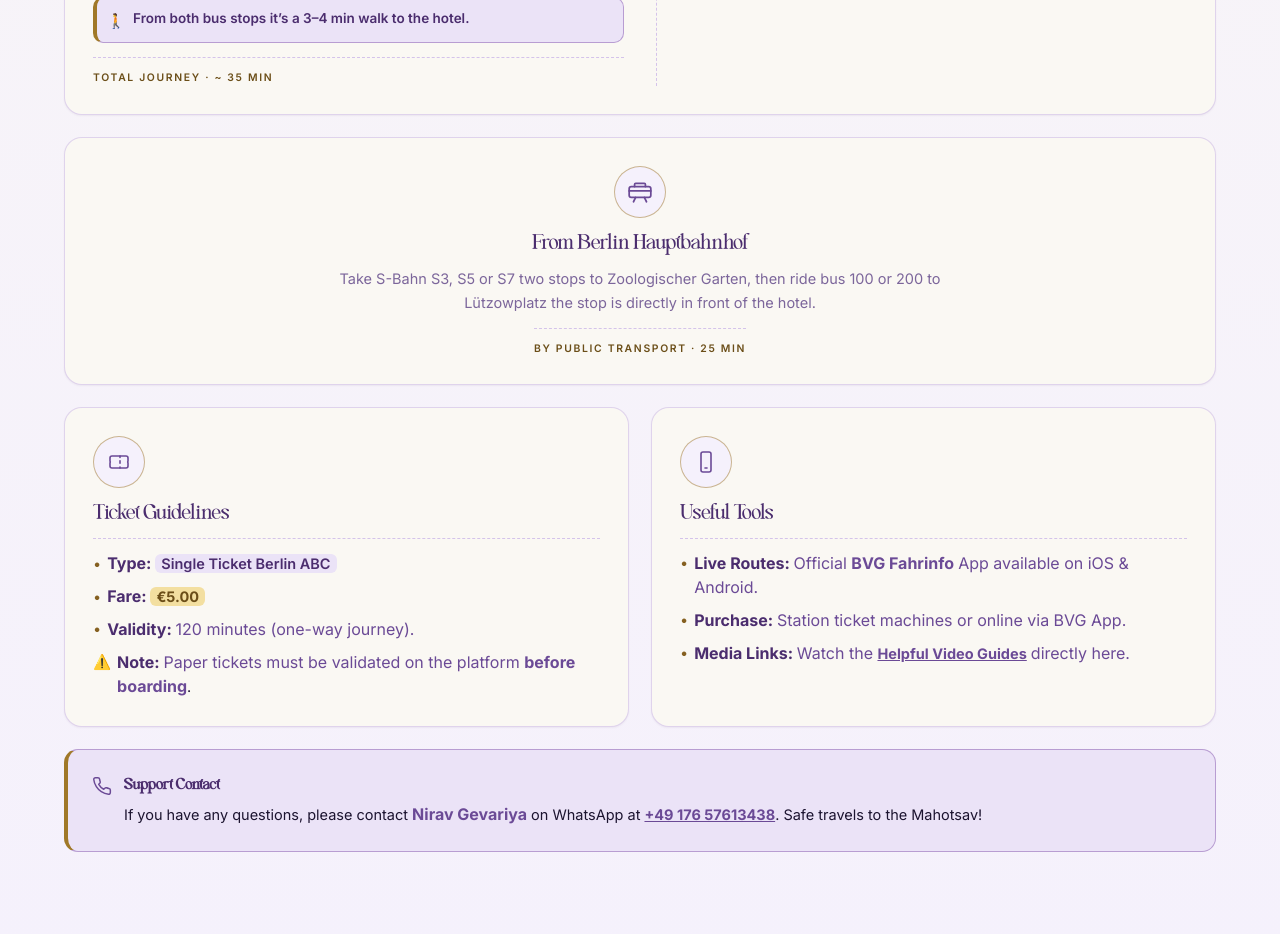
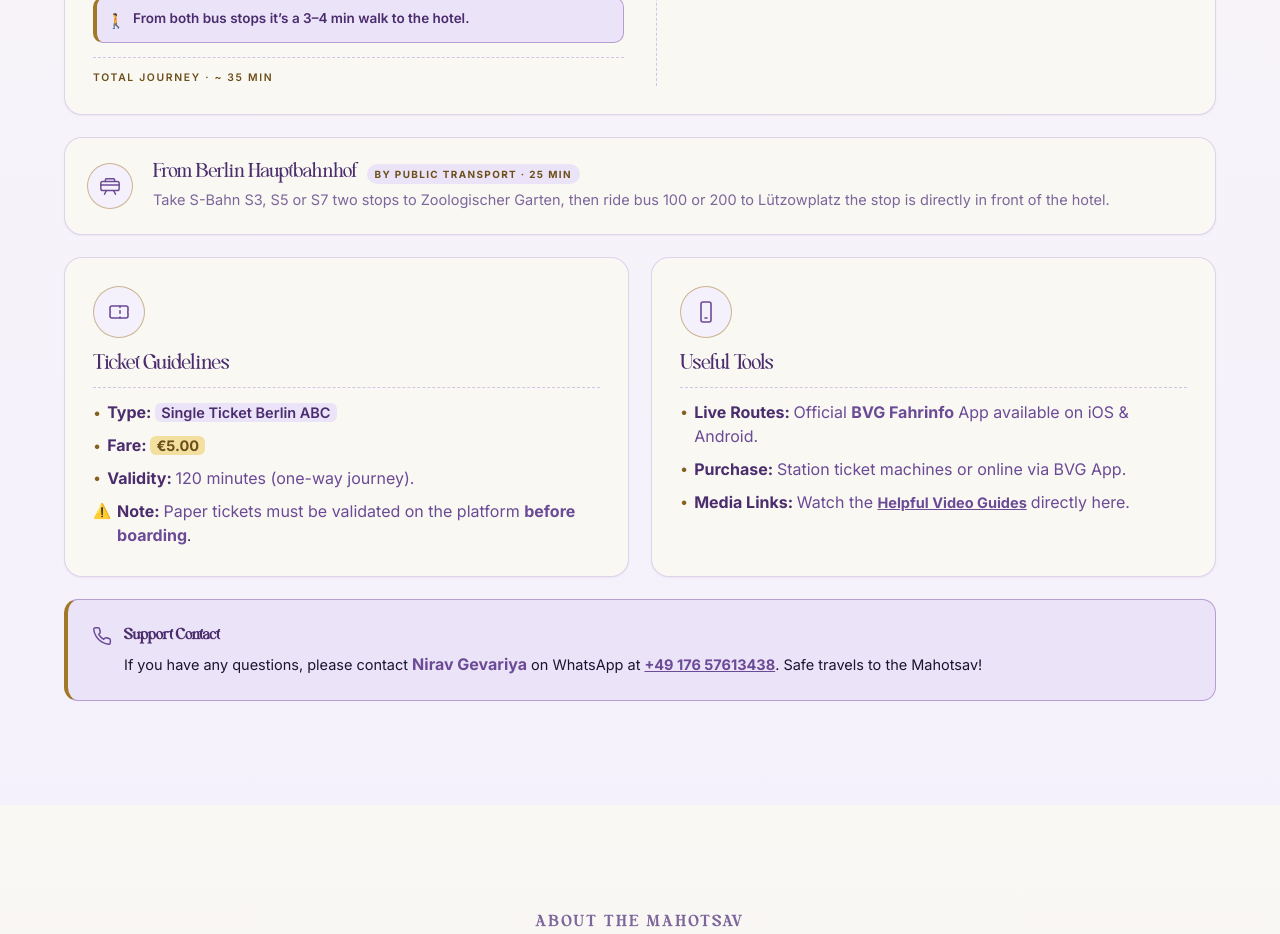
Before and after one commit to Varunt36/hp-landing-page, a React (Vite) app: page /venue in a window 1280 px wide. Shown: the part 1680-2614 px from the top of the page. Built offline with nearby package versions, Linux system fonts and the light colour scheme; no server answers.

Commit message:
some changes for hbf thing

```diff
--- a/src/components/sections/VenueSection.tsx
+++ b/src/components/sections/VenueSection.tsx
@@ -856,22 +856,23 @@ export default function VenueSection() {
             </Box>
           </Box>
 
-          {/* From Berlin Hauptbahnhof — full-width row */}
+          {/* From Berlin Hauptbahnhof — compact banner */}
           <Box
             component="article"
             sx={{
               ...reachCard,
               mt: { xs: 2.5, md: 2.75 },
+              p: { xs: 2.5, md: 2.75 },
               display: "flex",
-              flexDirection: "column",
-              alignItems: "center",
-              textAlign: "center",
+              flexDirection: { xs: "column", sm: "row" },
+              alignItems: { xs: "flex-start", sm: "center" },
+              gap: { xs: 1.75, sm: 2.5 },
             }}
           >
             <Box
               sx={{
-                width: 52,
-                height: 52,
+                width: 46,
+                height: 46,
                 borderRadius: "50%",
                 background: C.lavender50,
                 border: `1px solid ${C.gold500}80`,
@@ -879,7 +880,8 @@ export default function VenueSection() {
                 alignItems: "center",
                 justifyContent: "center",
                 color: C.purple700,
-                mb: 1.75,
+                flexShrink: 0,
+                "& svg": { width: 22, height: 22 },
               }}
             >
               <svg
@@ -898,43 +900,49 @@ export default function VenueSection() {
                 <path d="M6 21l2-4M18 21l-2-4" />
               </svg>
             </Box>
+            <Box sx={{ flex: 1, minWidth: 0 }}>
+              <Box
+                sx={{
+                  display: "flex",
+                  alignItems: "baseline",
+                  gap: 1.25,
+                  flexWrap: "wrap",
+                  mb: 0.5,
+                }}
+              >
                 <Typography
                   variant="h3"
                   sx={{
-                fontSize: { xs: "1.3rem", md: "1.375rem" },
+                    fontSize: { xs: "1.2rem", md: "1.3rem" },
                     color: C.purple800,
                     fontFamily: '"Blue Mirage", serif',
                   }}
                 >
                   From Berlin Hauptbahnhof
                 </Typography>
-            <Typography
+                <Box
+                  component="span"
                   sx={{
-                ...bodyTextSx,
-                color: C.purple600,
-                mt: 1.25,
-                maxWidth: 620,
+                    fontSize: "0.62rem",
+                    letterSpacing: "0.14em",
+                    textTransform: "uppercase",
+                    color: C.gold700,
+                    fontWeight: 700,
+                    background: C.lavender100,
+                    borderRadius: "999px",
+                    px: 1,
+                    py: 0.35,
                   }}
                 >
+                  By Public Transport · 25 min
+                </Box>
+              </Box>
+              <Typography sx={{ ...bodyTextSx, color: C.purple600 }}>
                 Take S-Bahn S3, S5 or S7 two stops to Zoologischer Garten, then
                 ride bus 100 or 200 to Lützowplatz the stop is directly in front
                 of the hotel.
               </Typography>
-            <Typography
-              sx={{
-                display: "block",
-                mt: 1.75,
-                fontSize: "0.65rem",
-                letterSpacing: "0.16em",
-                textTransform: "uppercase",
-                color: C.gold700,
-                fontWeight: 600,
-                pt: 1.5,
-                borderTop: `1px dashed ${C.lavender200}`,
-              }}
-            >
-              By Public Transport · 25 min
-            </Typography>
+            </Box>
           </Box>
 
           {/* Ticket guidelines + useful tools */}
```
Lines whose indentation alone changed are shown as unchanged.
